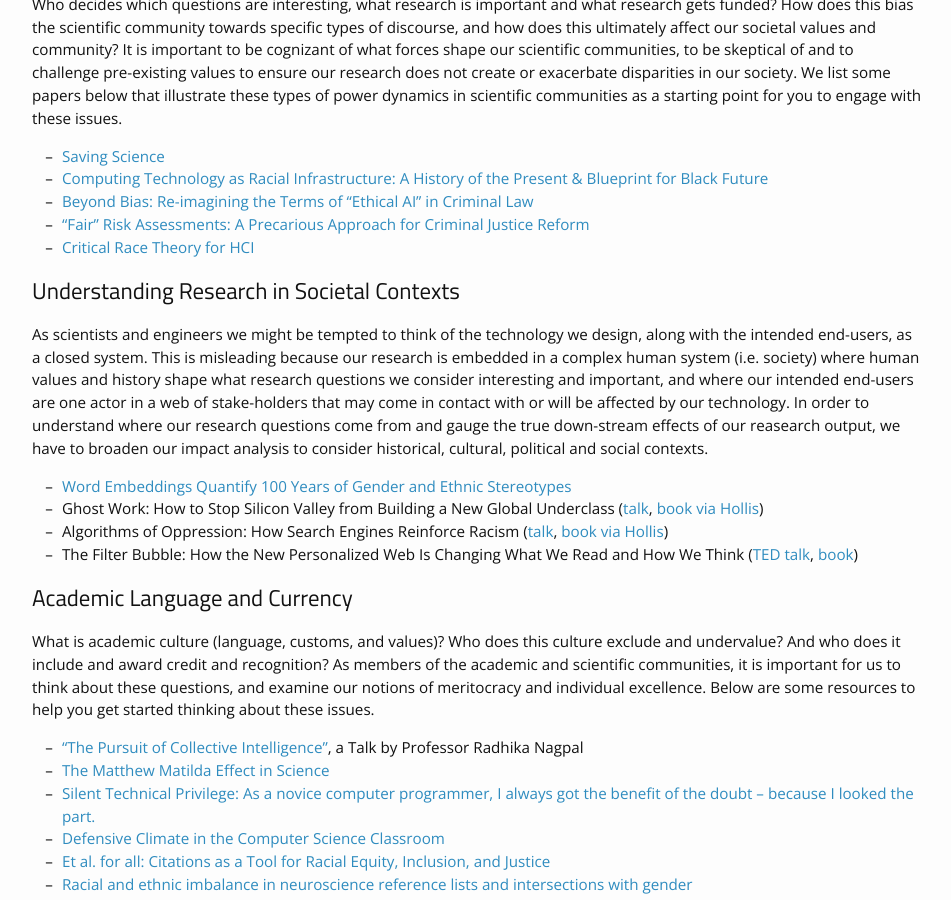
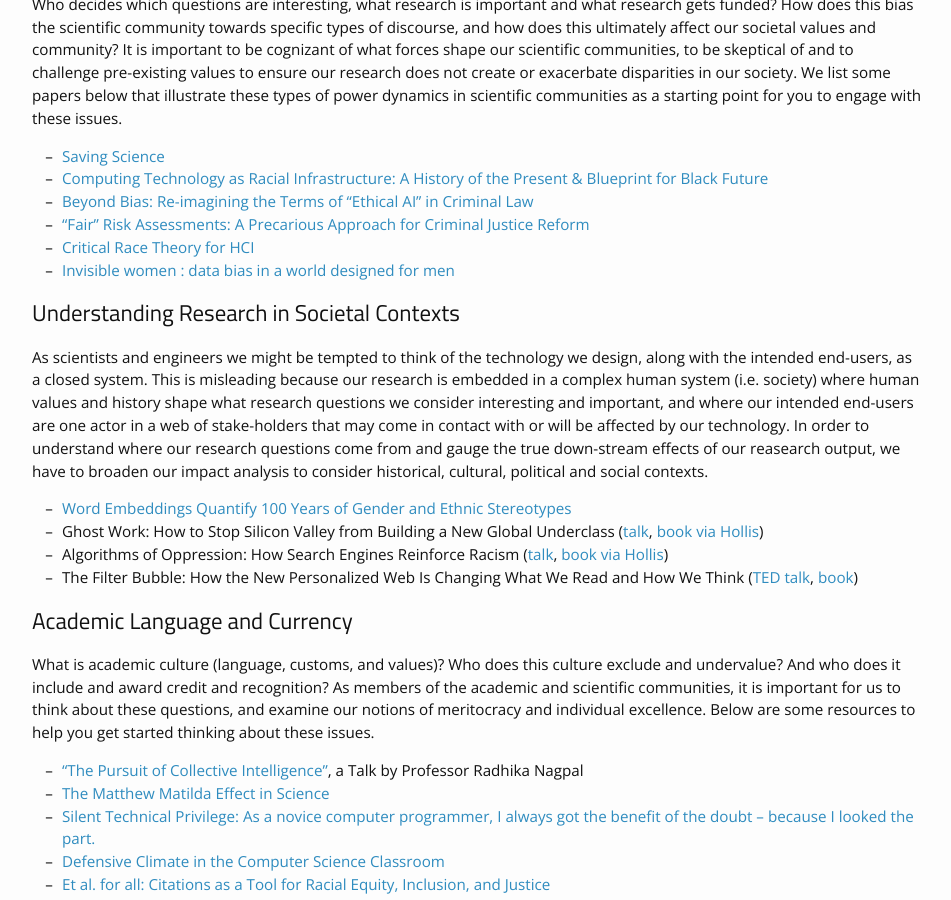
Before and after one commit to yanivyacoby/harvard-cs290, a Jekyll site: the page built from materials.md, in a window 1280 px wide and 900 px high, scrolled down 1403 px. Shown: the whole window, without its empty margins (163-1114 px from the left). Built offline with Jekyll 4.4.1, drawn with Linux system fonts in a browser that asks for light colours; nearby versions of some CDN libraries.

Commit message:
Update materials.md

```diff
--- a/materials.md
+++ b/materials.md
@@ -79,6 +79,7 @@ scientific communities as a starting point for you to engage with these issues.
 * [Beyond Bias: Re-imagining the Terms of “Ethical AI” in Criminal Law](https://www.law.georgetown.edu/mcrp-journal/wp-content/uploads/sites/22/2021/01/GT-GCRP200014.pdf){:target="_blank"}{:rel="noopener noreferrer"}
 * ["Fair" Risk Assessments: A Precarious Approach for Criminal Justice Reform](https://www.benzevgreen.com/wp-content/uploads/2019/02/18-fatml.pdf){:target="_blank"}{:rel="noopener noreferrer"}
 * [Critical Race Theory for HCI](http://iogburu.people.si.umich.edu/articles/CHI2020.pdf){:target="_blank"}{:rel="noopener noreferrer"}
+* [Invisible women : data bias in a world designed for men](https://hollis.harvard.edu/permalink/f/1lqd3jo/01HVD_ALMA512333730570003941){:target="_blank"}{:rel="noopener noreferrer"}
 
 
 
```
